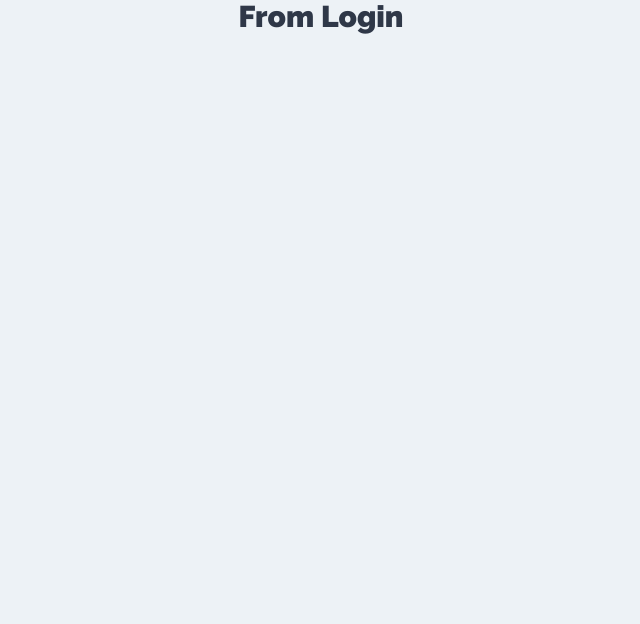
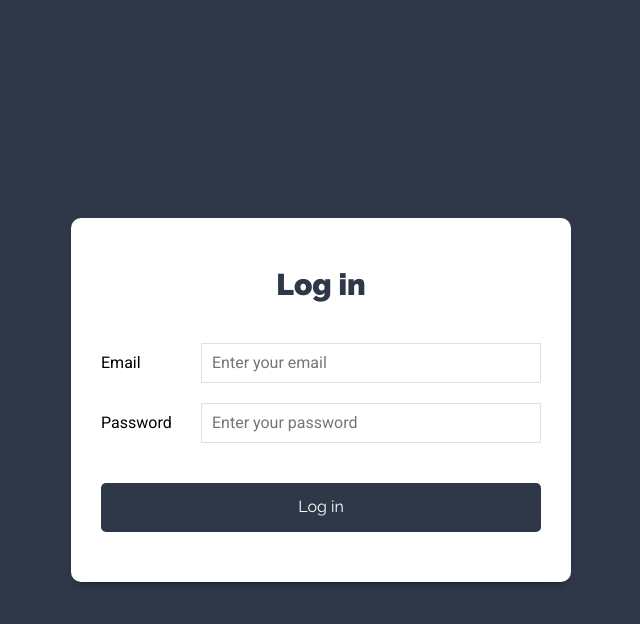
Before and after one commit to Francisco28/MERN-tasks-client, a React (Create React App) app: page / in a window 1280 px wide. Shown: the top 624 px of the page, without its empty margins (319-959 px from the left). Built offline with nearby package versions, Linux system fonts and the light colour scheme.

Commit message:
creating the Login form

```diff
--- a/src/components/auth/Login.js
+++ b/src/components/auth/Login.js
@@ -2,8 +2,50 @@
 
 
 const Login = () => {
+
+    //function that will execute every the user write
+    const onChange = () => {
+
+    }
+
     return (
-        <h1>From Login</h1>
+        <div className="form-usuario">
+            <div className="contenedor-form sombra-dark">
+                <h1>Log in</h1>
+
+                <form>
+                    <div className="campo-form">
+                        <label htmlFor="email">Email</label>
+                        <input
+                            type="email"
+                            id="email"
+                            name="email"
+                            placeholder="Enter your email"
+                            onChange={onChange}
+                        />
+                    </div>
+
+                    <div className="campo-form">
+                        <label htmlFor="password">Password</label>
+                        <input
+                            type="password"
+                            id="password"
+                            name="password"
+                            placeholder="Enter your password"
+                            onChange={onChange}
+                        />
+                    </div>
+
+                    <div className="campo-form">
+                        <input
+                            type="submit"
+                            className="btn btn-primario btn-block"
+                            value="Log in"
+                        />
+                    </div>
+                </form>
+            </div>
+        </div>
      );
 }
 
```
